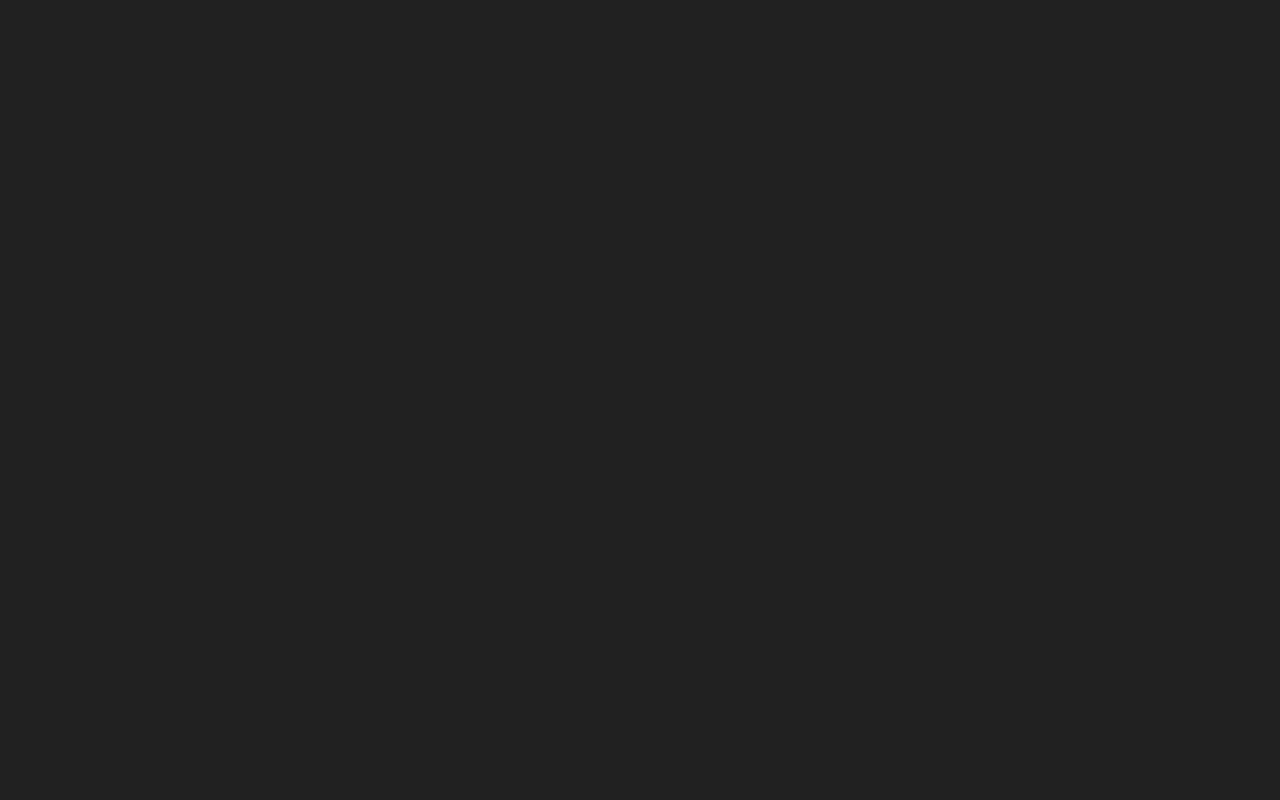
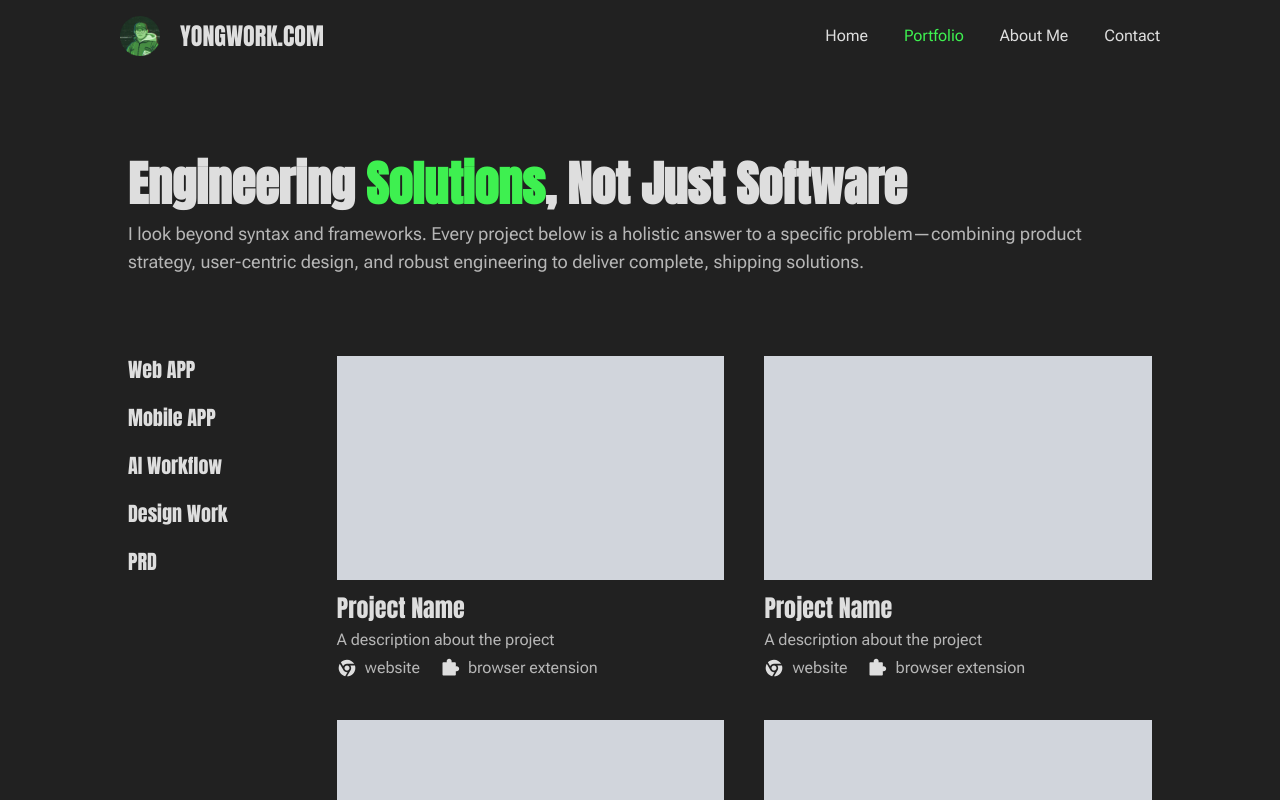
Before and after one commit to Mou2xie/yongwork, an Angular app: page /portfolio in a window 1280 px wide. Before the commit this address led to /. Shown: the top 800 px of the page. Built offline with nearby package versions, Linux system fonts and the light colour scheme.

Commit message:
feat: Add Portfolio and About Me pages, introduce a reusable ProductListItem component, and refactor the index page to utilize it.

```diff
--- /dev/null
+++ b/src/app/features/about-me/about-me.html
@@ -0,0 +1,3 @@
+<div class=" mt-18">
+    about me
+</div>
--- a/src/app/features/index/index.html
+++ b/src/app/features/index/index.html
@@ -1,5 +1,4 @@
-<div>
-
+<div class=" mt-18">
     <section class="flex flex-col-reverse lg:flex-row lg:items-center gap-5 lg:gap-0 mt-20 lg:mt-30">
         <div class=" space-y-3 lg:grow lg:mt-20 ">
             <h1 class=" text-3xl lg:text-5xl font-bold font-anton text-highlight-text">More Than a
@@ -85,57 +84,9 @@
     <section class=" my-10 lg:my-20">
         <app-title>FEATURED PROJECTS</app-title>
         <div class=" grid grid-cols-1 lg:grid-cols-3 gap-10">
-            <div>
-                <div class=" h-56 bg-gray-300"></div>
-                <div class=" mt-3 space-y-1">
-                    <p class=" text-2xl font-anton text-highlight-text">Project Name</p>
-                    <p> A description about the project</p>
-                    <div class=" flex items-center gap-5">
-                        <div class=" flex items-center gap-2">
-                            <img src="/images/chrome.svg" alt="chrome-icon" class=" w-5">
-                            <div>website</div>
-                        </div>
-                        <div class=" flex items-center gap-2">
-                            <img src="/images/plugin.svg" alt="plugin-icon" class=" w-5">
-                            <div>browser extension</div>
-                        </div>
-                    </div>
-                </div>
-            </div>
-            <div>
-                <div class=" h-56 bg-gray-300"></div>
-                <div class=" mt-3 space-y-1">
-                    <p class=" text-2xl font-anton text-highlight-text">Project Name</p>
-                    <p> A description about the project</p>
-                    <div class=" flex items-center gap-5">
-                        <div class=" flex items-center gap-2">
-                            <img src="/images/chrome.svg" alt="chrome-icon" class=" w-5">
-                            <div>website</div>
-                        </div>
-                        <div class=" flex items-center gap-2">
-                            <img src="/images/plugin.svg" alt="plugin-icon" class=" w-5">
-                            <div>browser extension</div>
-                        </div>
-                    </div>
-                </div>
-            </div>
-            <div>
-                <div class=" h-56 bg-gray-300"></div>
-                <div class=" mt-3 space-y-1">
-                    <p class=" text-2xl font-anton text-highlight-text">Project Name</p>
-                    <p> A description about the project</p>
-                    <div class=" flex items-center gap-5">
-                        <div class=" flex items-center gap-2">
-                            <img src="/images/chrome.svg" alt="chrome-icon" class=" w-5">
-                            <div>website</div>
-                        </div>
-                        <div class=" flex items-center gap-2">
-                            <img src="/images/plugin.svg" alt="plugin-icon" class=" w-5">
-                            <div>browser extension</div>
-                        </div>
-                    </div>
-                </div>
-            </div>
+            <app-product-list-item></app-product-list-item>
+            <app-product-list-item></app-product-list-item>
+            <app-product-list-item></app-product-list-item>
         </div>
         <div class=" text-center mt-15">
             <a href=""
--- a/src/app/features/index/index.route.ts
+++ b/src/app/features/index/index.route.ts
@@ -1,5 +1,6 @@
 import { Component } from "@angular/core";
 import { Title } from "../../shared/components/title/title.component";
+import { ProductListItem } from "../../shared/components/product-list-item/product-list-item.component";
 
 interface Stack {
     iconUrl: string;
@@ -9,7 +10,7 @@ interface Stack {
 @Component({
     selector: 'app-index',
     templateUrl: './index.html',
-    imports: [Title],
+    imports: [Title, ProductListItem],
 })
 export class Index {
     protected frontendStack: Stack[] = [
--- /dev/null
+++ b/src/app/features/portfolio/portfolio.html
@@ -0,0 +1,36 @@
+<div class=" mt-18">
+    <section class=" mt-30 lg:mt-40">
+        <div class=" space-y-3">
+            <h1 class=" text-3xl lg:text-5xl font-bold font-anton text-highlight-text">
+                Engineering <span class=" text-accent">Solutions</span>, Not Just Software
+            </h1>
+            <p class="lg:text-lg">
+                I look beyond syntax and frameworks. Every project below is a holistic answer to a specific
+                problem—combining product strategy, user-centric design, and robust engineering to deliver complete,
+                shipping solutions.
+            </p>
+        </div>
+    </section>
+
+    <section class=" my-10 lg:my-20 grid grid-cols-1 lg:grid-cols-5 gap-5">
+        <aside class=" lg:col-span-1 sticky top-18 self-start">
+            <div class=" space-y-5 font-anton text-highlight-text text-xl">
+                <div>Web APP</div>
+                <div>Mobile APP</div>
+                <div>AI Workflow</div>
+                <div>Design Work</div>
+                <div>PRD</div>
+            </div>
+        </aside>
+        <div class=" lg:col-span-4">
+            <div class=" grid grid-cols-1 lg:grid-cols-2 gap-10">
+                <app-product-list-item></app-product-list-item>
+                <app-product-list-item></app-product-list-item>
+                <app-product-list-item></app-product-list-item>
+                <app-product-list-item></app-product-list-item>
+                <app-product-list-item></app-product-list-item>
+                <app-product-list-item></app-product-list-item>
+            </div>
+        </div>
+    </section>
+</div>
--- /dev/null
+++ b/src/app/shared/components/product-list-item/product-list-item.html
@@ -0,0 +1,17 @@
+<div>
+    <div class=" h-56 bg-gray-300"></div>
+    <div class=" mt-3 space-y-1">
+        <p class=" text-2xl font-anton text-highlight-text">Project Name</p>
+        <p> A description about the project</p>
+        <div class=" flex items-center gap-5">
+            <div class=" flex items-center gap-2">
+                <img src="/images/chrome.svg" alt="chrome-icon" class=" w-5">
+                <div>website</div>
+            </div>
+            <div class=" flex items-center gap-2">
+                <img src="/images/plugin.svg" alt="plugin-icon" class=" w-5">
+                <div>browser extension</div>
+            </div>
+        </div>
+    </div>
+</div>
```
Also changed, not shown: src/app/app.routes.ts (+11 -2 lines), src/app/features/about-me/about-me.route.ts (added, +8 -0 lines), src/app/features/portfolio/portfolio.route.ts (added, +10 -0 lines), src/app/shared/components/product-list-item/product-list-item.component.ts (added, +8 -0 lines).
